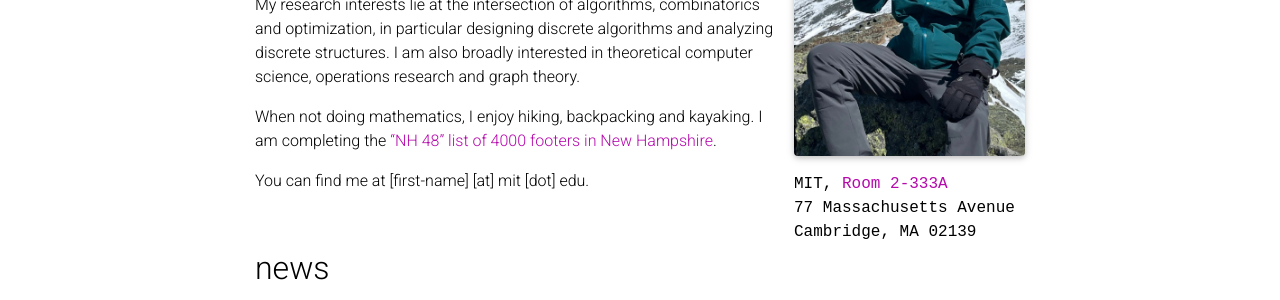
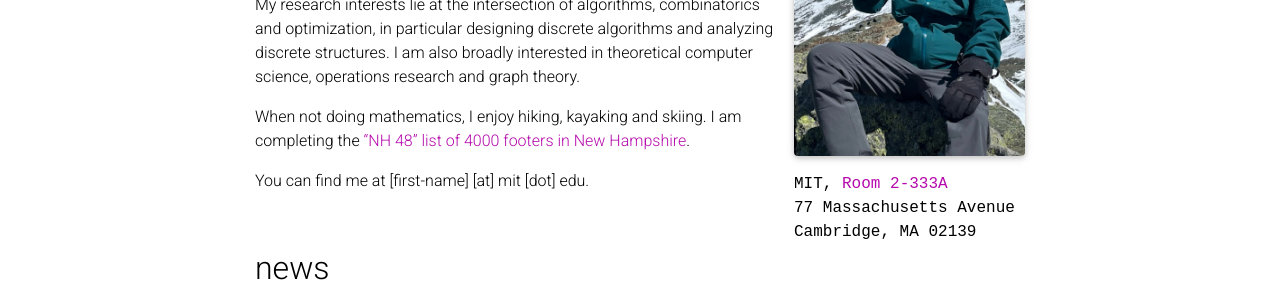
Before and after one commit to yuchong-pan/yuchong-pan.github.io, a Jekyll site: the page built from _pages/about.md, in a window 1280 px wide and 1161 px high. Shown: the part 360-660 px from the top of the window. Built offline with Jekyll 4.4.1, drawn with Linux system fonts in a browser that asks for light colours; full-size pictures stand in for the smaller copies a plugin makes; comment, search, counter and statistics services are not loaded; a style sheet for code colours, icons or effects is not loaded.

Commit message:
Updated about

```diff
--- a/_pages/about.md
+++ b/_pages/about.md
@@ -23,6 +23,6 @@
 
 My research interests lie at the intersection of algorithms, combinatorics and optimization, in particular designing discrete algorithms and analyzing discrete structures. I am also broadly interested in theoretical computer science, operations research and graph theory.
 
-When not doing mathematics, I enjoy hiking, backpacking and kayaking. I am completing the <a target="_blank" href="https://en.wikipedia.org/wiki/Four-thousand_footers">"NH 48" list of 4000 footers in New Hampshire</a>.
+When not doing mathematics, I enjoy hiking, kayaking and skiing. I am completing the <a target="_blank" href="https://www.google.com/maps/d/u/0/edit?mid=1xaxmvyMnFQo9-5SqKyxh1VTOtMe3FeU&usp=sharing">"NH 48" list of 4000 footers in New Hampshire</a>.
 
 You can find me at [first-name] [at] mit [dot] edu.
```
